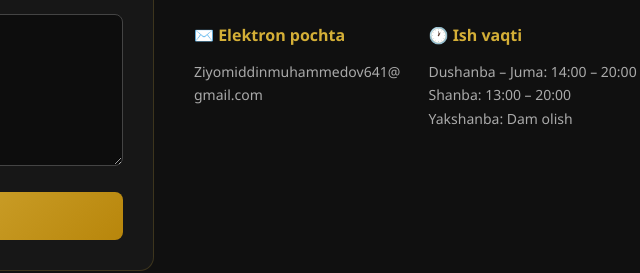
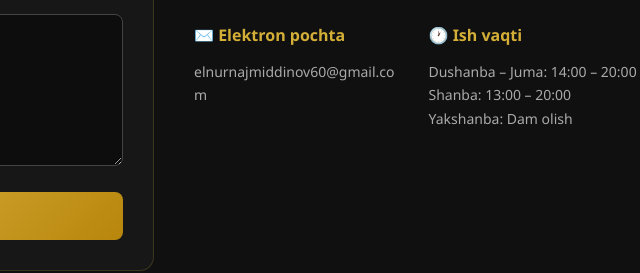
Before and after one commit to Ziyomiddinmu/nexora-it-website, a website: page index.html in a window 1280 px wide. Shown: the part 3186-3459 px from the top of the page, 577-1217 px from the left. Drawn offline with Linux system fonts and the light colour scheme.

Commit message:
Update email address in index.html

```diff
--- a/index.html
+++ b/index.html
@@ -356,8 +356,8 @@ content="pewbxUkTGtmwGczQL39c_DMie_9PRdG5mKhtaLNgNX0" />
                     <div class="info-item">
                         <h4>✉️ Elektron pochta</h4>
                         <p>
-                            <a href="mailto:Ziyomiddinmuhammedov641@gmail.com">
-                                Ziyomiddinmuhammedov641@gmail.com
+                            <a href="mailto:elnurnajmiddinov@gmail.com">
+                                elnurnajmiddinov60@gmail.com
                             </a>
                         </p>
                     </div>
```
